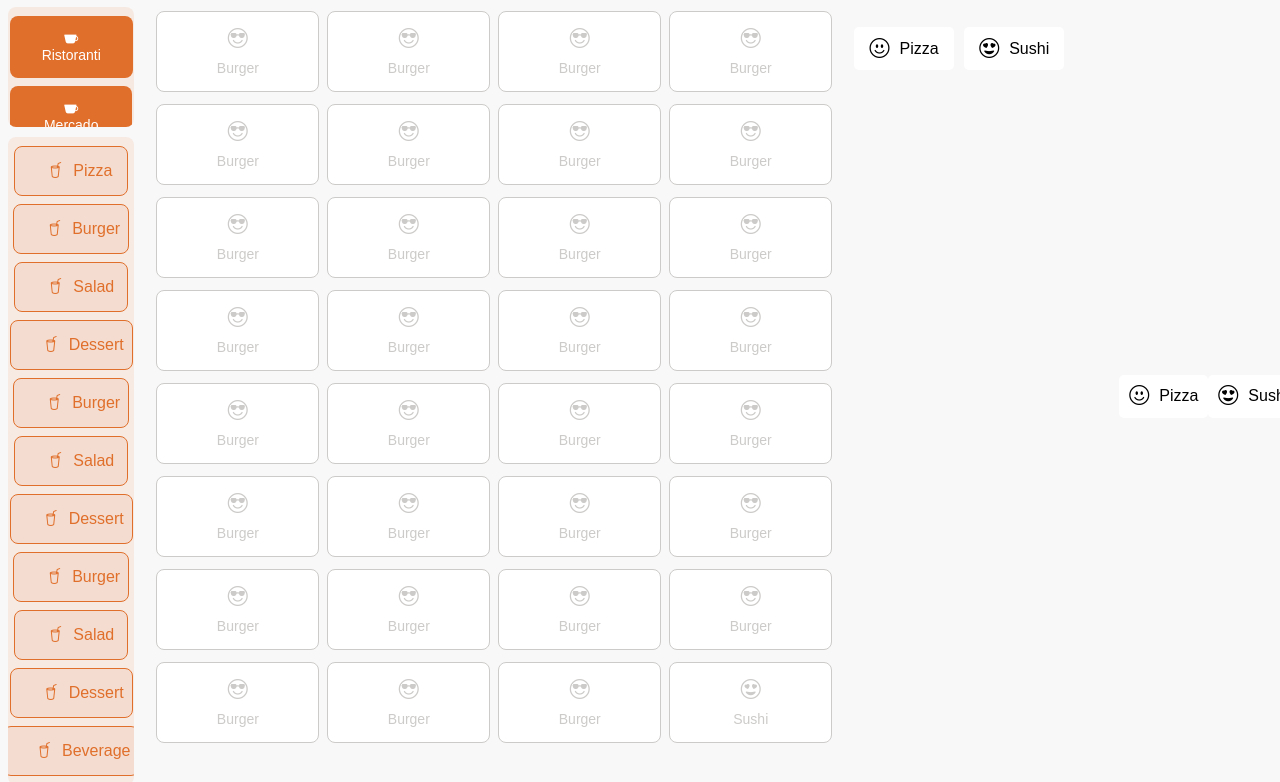
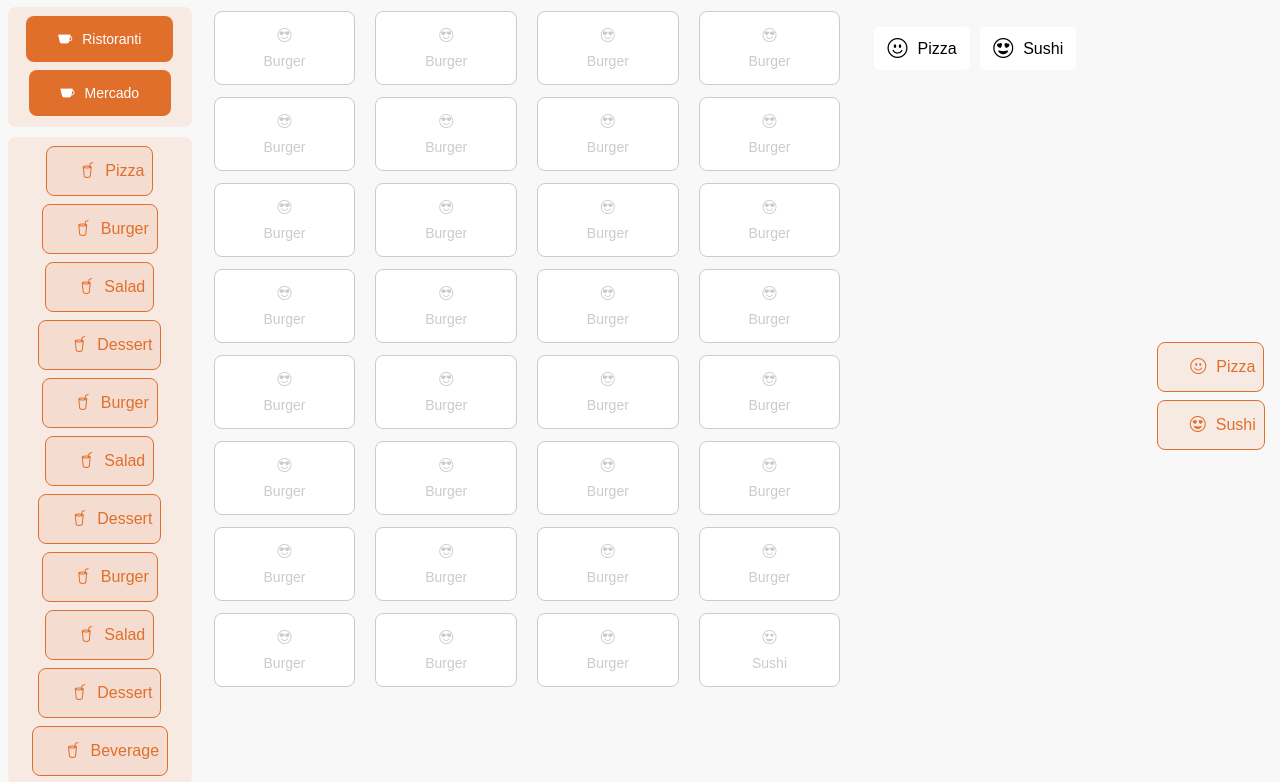
Before and after one commit to reginaldogomes/touchscreen, a website built with Vite: page src/index.html in a window 1280 px wide. Shown: the part 59-841 px from the top of the page. Built offline with nearby package versions, Linux system fonts and the light colour scheme.

Commit message:
code refact

```diff
--- a/src/cassa.scss
+++ b/src/cassa.scss
@@ -36,7 +36,7 @@
 }
 
 .col-center {
-  width: 80%;
+  width: 75%;
   display: flex;
 }
 
@@ -83,7 +83,13 @@
   max-height: 110px;
 }
 
-.col-left,
+.col-left {
+  width: 15%;
+  display: flex;
+  flex-direction: column;
+  gap: 10px;
+}
+
 .col-right {
   width: 10%;
   display: flex;
@@ -105,6 +111,7 @@
 .funzioni {
   height: 100%;
   display: flex;
+  flex-direction: column;
   justify-content: center;
   align-items: center;
 }
@@ -129,30 +136,37 @@
   color: white;
   padding: 15px 32px;
   text-align: center;
-  display: inline-block;
+  display: flex;
   font-size: 14px;
   margin: 4px 2px;
   cursor: pointer;
   border-radius: var(--border-radius);
   border: 0;
-  min-width: 90%;
+  max-width: 90%;
+  gap: 10px;
+}
+
+.button_div img {
+  width: 10%;
 }
 
 .button_cat {
   background: var(--accent-color-alpha);
   color: var(--accent-color);
-  padding: 15px 8px 15px 32px; /* Consider if specific top-right-bottom-left values are needed */
+  padding: 15px 8px 15px 32px;
   display: flex;
-  justify-content: flex-start; /* Aligns content to the left */
-  gap: 10px; /* Adjust if necessary for different layouts */
-  font-size: 16px; /* Ensure font size consistency */
-  margin: 4px 2px; /* Review for consistent spacing */
+  justify-content: flex-start;
+  gap: 10px;
+  font-size: 16px;
+  margin: 4px 2px;
   cursor: pointer;
-  border-radius: var(
-    --border-radius
-  ); /* Ensure border-radius is consistent with design */
-  min-width: 90%; /* Review for responsiveness */
-  border: 1px solid var(--accent-color); /* Ensure border consistency */
+  border-radius: var(--border-radius);
+  max-width: 90%;
+  border: 1px solid var(--accent-color);
+}
+
+.button_cat img {
+  width: 10%;
 }
 
 .button_prod {
@@ -166,11 +180,11 @@
   margin: 4px 2px;
   cursor: pointer;
   border-radius: var(--border-radius);
-  min-width: 90%;
+  max-width: 90%;
   border: 1px solid var(--border-color);
   gap: 10px;
 }
 
-.button_prod i {
-  font-size: 20px;
+.button_prod img {
+  width: 10%;
 }
--- a/src/components/funzioni.js
+++ b/src/components/funzioni.js
@@ -14,7 +14,7 @@
   // Loop through each product to create its button with an icon
   scontrinos.forEach(scontrino => {
       html += `
-          <button class="product-button">
+          <button class="button_cat">
               <i class="${scontrino.icon}"></i> ${scontrino.name}
           </button>
       `;
```
